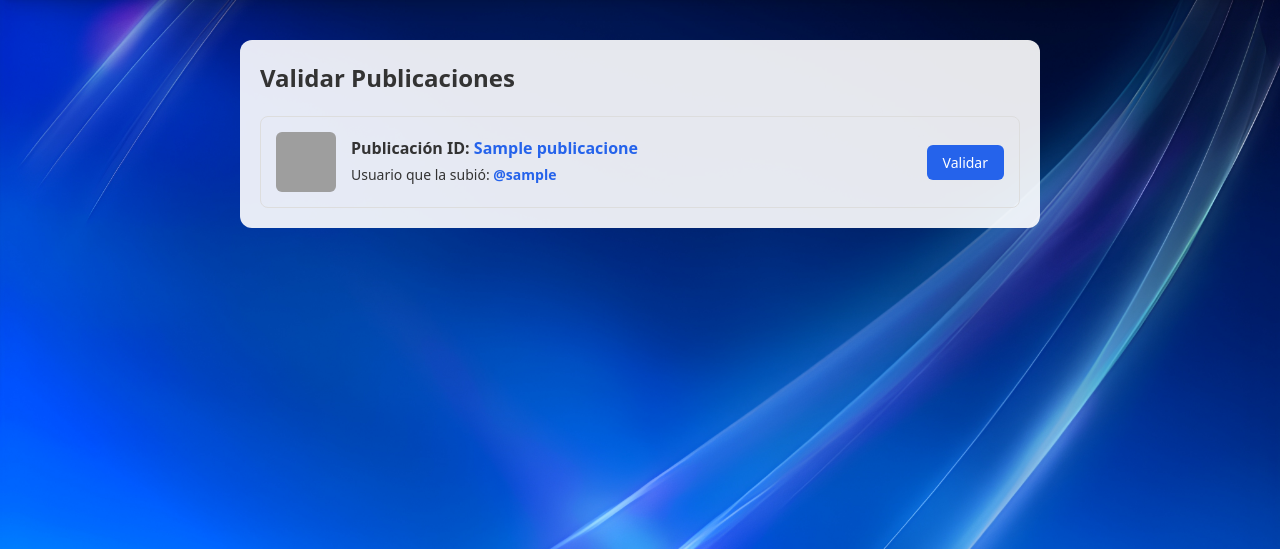
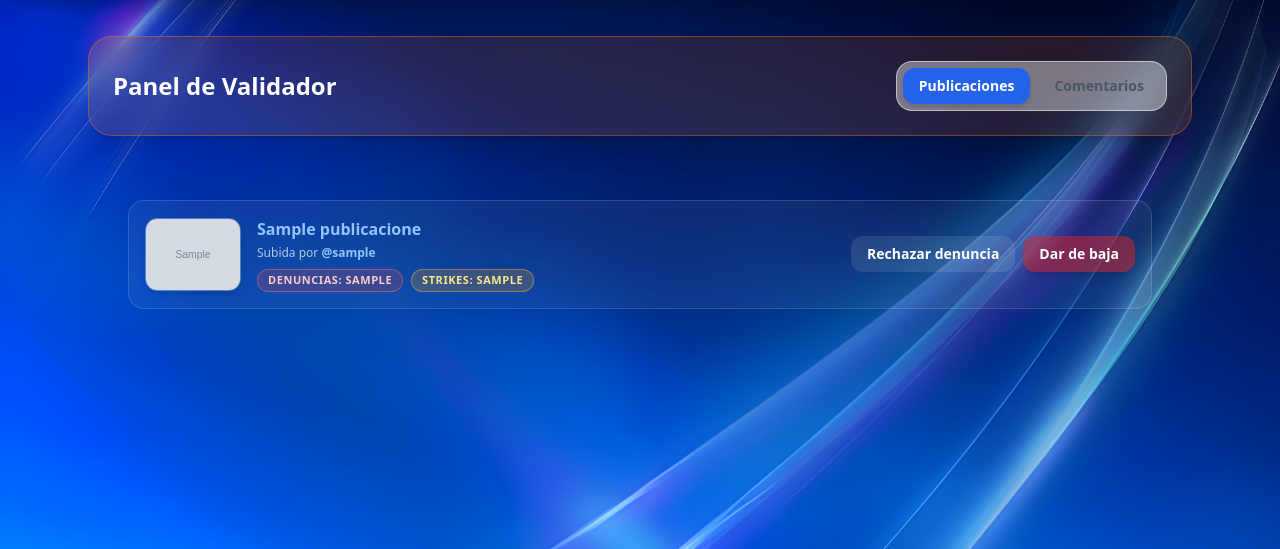
Before and after one commit to lucasserrano7/Proyecto---Web2, a Node project: template views/validador/validar.pug in a window 1280 px wide. Shown: the part 65-614 px from the top of the page. Run offline with Node 20 templates, Linux system fonts and the light colour scheme; the template is opened without the code that fills it: most values are stand-ins (such as "Sample title", 1, 10 or a date in 2020); grey boxes marked "Sample" are stand-in pictures; some libraries are stand-ins or nearby versions; grey boxes are pictures that could not be loaded.

Commit message:
meejoras en vistas de validador

```diff
--- a/views/validador/validar.pug
+++ b/views/validador/validar.pug
@@ -1,25 +1,48 @@
 extends ../layout
 
+append metadata
+  script(src="https://cdn.tailwindcss.com")
+
 block contenido
-  div(style="max-width: 800px; margin: 40px auto; padding: 20px; background: rgba(255,255,255,0.9); border-radius: 12px; color: #333;")
-    h1(style="font-size: 24px; font-weight: bold; margin-bottom: 20px;") Validar Publicaciones
+  div(class="max-w-6xl w-full mx-auto p-6 my-3")
+    div(class="bg-orange-500/15 backdrop-blur-md p-6 rounded-3xl shadow-xl border border-orange-500/40 mb-4 flex flex-col md:flex-row justify-between items-center gap-4")
+
+      h1(class="text-2xl font-black text-white flex items-center gap-2")
+        | Panel de Validador
+
+      div(class="flex gap-2 bg-white/40 p-1.5 rounded-2xl border border-white/50")
+        a(href="/validador/validar" class="px-4 py-2 text-sm font-bold bg-blue-600 text-white rounded-xl shadow-md")
+          | Publicaciones
+
+        a(href="/validador/comentarios" class="px-4 py-2 text-sm font-semibold text-gray-600 hover:text-blue-900 rounded-xl transition-all")
+          | Comentarios
+
+  div(class="max-w-5xl w-full mx-auto my-6")
 
     if publicaciones && publicaciones.length > 0
-      div(style="display: flex; flex-direction: column; gap: 15px;")
+      div(class="flex flex-col gap-4")
         each p in publicaciones
-          div(style="border: 1px solid #ddd; padding: 15px; border-radius: 8px; display: flex; justify-content: space-between; align-items: center;")
-            div(style="display: flex; align-items: center; gap: 15px;")
-              if p.miniatura
-                img(src=p.miniatura alt="Foto" style="width: 60px; height: 60px; object-fit: cover; border-radius: 6px;")
-              div
-                p(style="margin: 0; font-weight: bold;")
-                  | Publicación ID:
-                  a(href=`/p/${p.id}` style="color: #2563eb;")= p.title
-                p(style="margin: 4px 0; font-size: 14px;")
-                  | Usuario que la subió:
-                  a(href=`/user/${p.Usuario.id}` style="color: #2563eb; font-weight: 600;") @#{p.Usuario.username}
+          - const miniatura = p.imagenes && p.imagenes.length > 0 ? p.imagenes[0].src : null
+          div(class="flex flex-col sm:flex-row sm:items-center justify-between gap-4 p-4 bg-white/5 hover:bg-white/10 border border-white/15 rounded-2xl transition-all shadow-sm")
+            div(class="flex items-center gap-4 min-w-0")
+              if miniatura
+                img(src=miniatura alt="Foto" class="w-24 h-26 object-cover rounded-xl border border-white/30 shadow-md shrink-0")
+              else
+                div(class="w-24 h-24 rounded-xl border border-white/20 bg-white/5 shrink-0")
+              div(class="min-w-0")
+                a(href=`/p/${p.id}` class="block font-black text-base text-blue-300 hover:text-blue-200 truncate transition-all")= p.title
+                p(class="mt-1 text-xs text-white/70")
+                  | Subida por
+                  a(href=`/user/${p.Usuario.id}` class="font-bold text-blue-300 hover:text-blue-200") @#{p.Usuario.username}
+                div(class="mt-2 flex flex-wrap gap-2")
+                  span(class="text-[11px] font-black uppercase tracking-wider bg-red-500/20 text-red-200 border border-red-400/40 rounded-full px-2.5 py-0.5") Denuncias: #{p.cantidad_denuncias || 0}
+                  span(class="text-[11px] font-black uppercase tracking-wider bg-amber-500/20 text-amber-200 border border-amber-400/40 rounded-full px-2.5 py-0.5") Strikes: #{p.Usuario.Nro_publicaciones_bajadas || 0}
 
-            div
-              a(href=`/validador/validar/${p.id}` style="background: #2563eb; color: white; padding: 8px 16px; border-radius: 6px; text-decoration: none; font-size: 14px;") Validar
+            div(class="flex gap-2 shrink-0")
+              form(method="POST" action=`/validador/rechazar/${p.id}`)
+                button(type="submit" class="px-4 py-2 bg-white/10 hover:bg-white/20 text-white font-semibold rounded-xl text-sm transition-all flex items-center gap-2 cursor-pointer") Rechazar denuncia
+              form(method="POST" action=`/validador/baja/${p.id}`)
+                button(type="submit" class="px-4 py-2 bg-red-600/50 hover:bg-red-600/70 text-white font-semibold rounded-xl text-sm transition-all shadow-md hover:shadow-lg flex items-center gap-2 cursor-pointer") Dar de baja
     else
-      p(style="color: #666; font-style: italic;") No hay publicaciones pendientes de validación.
+      div(class="p-6 text-center border-2 border border-white/20 rounded-2xl bg-white/5")
+        p(class="text-sm font-bold text-white/70") No hay publicaciones denunciadas
```
Also changed, not shown: controller/validaddor.js (+50 -18 lines), views/validador/comentarios.pug (+22 -30 lines).
